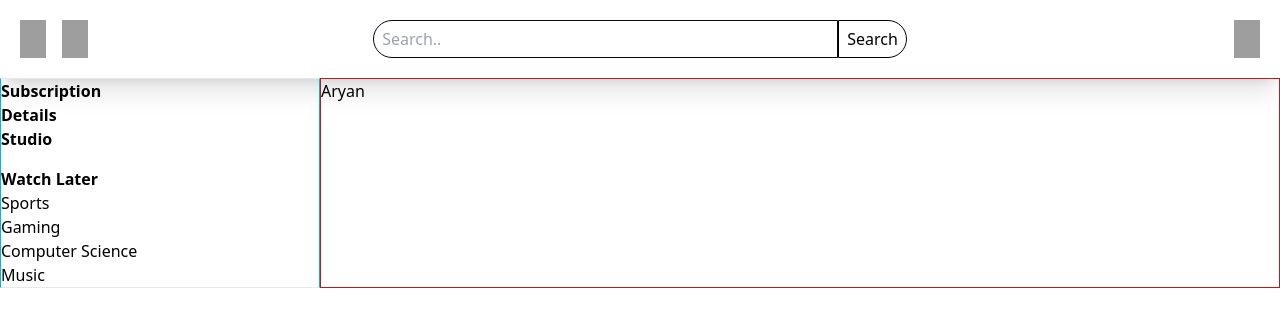
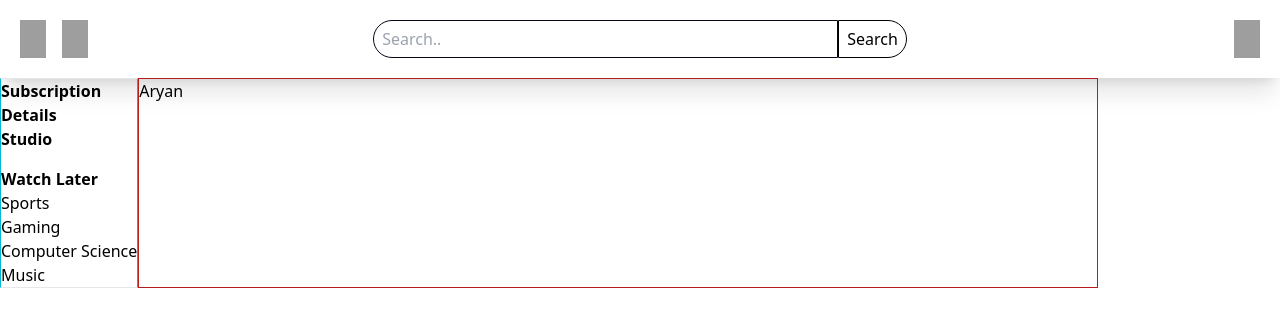
Before and after one commit to WiseyXD/youtube-clone, a React (Vite) app: page / in a window 1280 px wide. Shown: the top 326 px of the page. Built offline with nearby package versions, Linux system fonts and the light colour scheme; grey boxes are pictures that could not be loaded.

Commit message:
feat : Body UI Changes

```diff
--- a/src/Components/Body.jsx
+++ b/src/Components/Body.jsx
@@ -4,7 +4,7 @@ import SideBar from "./SideBar";
 export default function Body() {
 	return (
 		<div className="flex flex-row">
-			<div className="basis-1/4 border border-x-cyan-500">
+			<div>
 				<SideBar />
 			</div>
 			<div className="basis-3/4 border border-red-700 w-56">Aryan</div>
--- a/src/Components/Header.jsx
+++ b/src/Components/Header.jsx
@@ -21,7 +21,10 @@ export default function Header() {
 					className="w-1/12"
 				/>
 			</div>
-			<div className="basis-1/2  text-center">
+			<div
+				className="basis-1/2
+			text-center"
+			>
 				<input
 					type="text"
 					placeholder="Search.."
--- a/src/Components/SideBar.jsx
+++ b/src/Components/SideBar.jsx
@@ -7,7 +7,7 @@ export default function SideBar() {
 		return null;
 	}
 	return (
-		<div>
+		<div className="basis-1/4 border border-x-cyan-500">
 			<ul className="">
 				<li className="font-bold">Subscription</li>
 				<li className="font-bold">Details</li>
```
